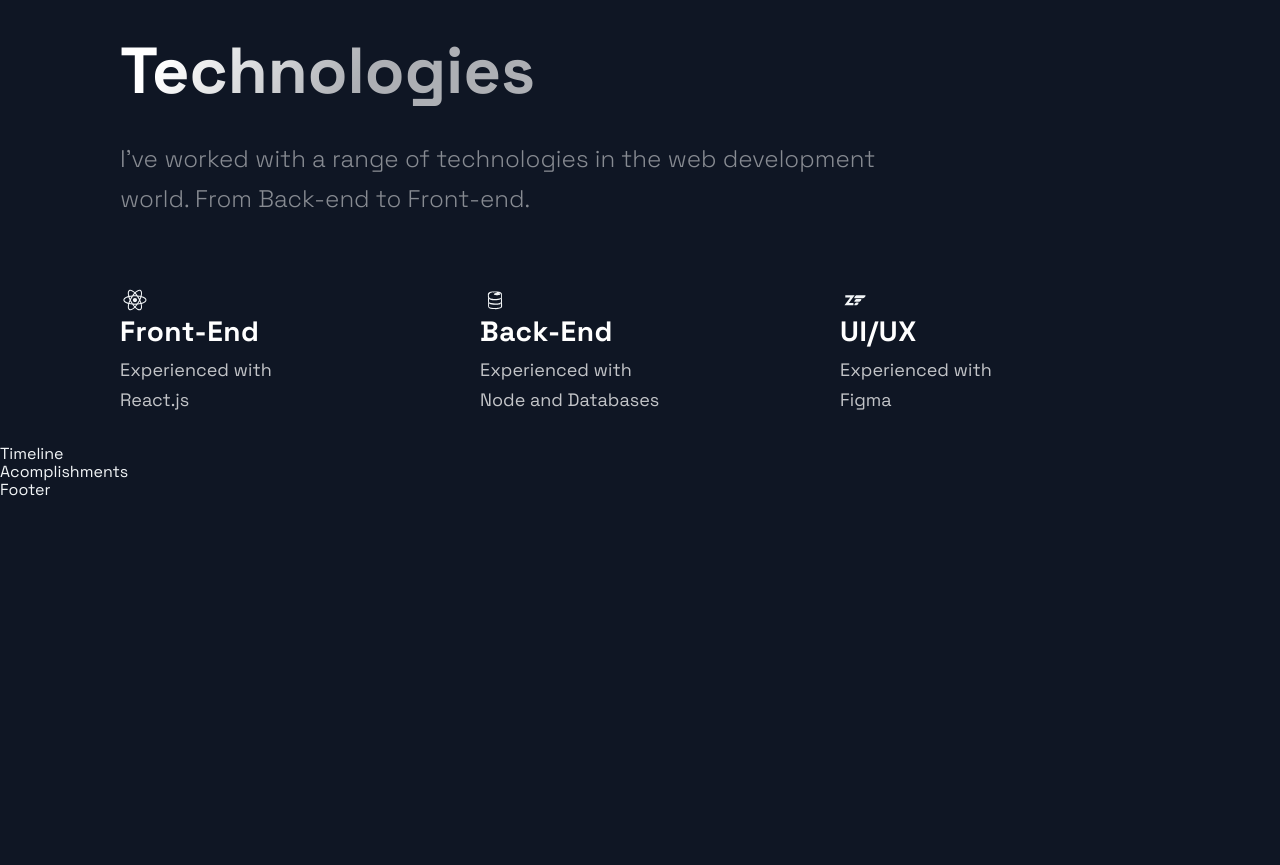
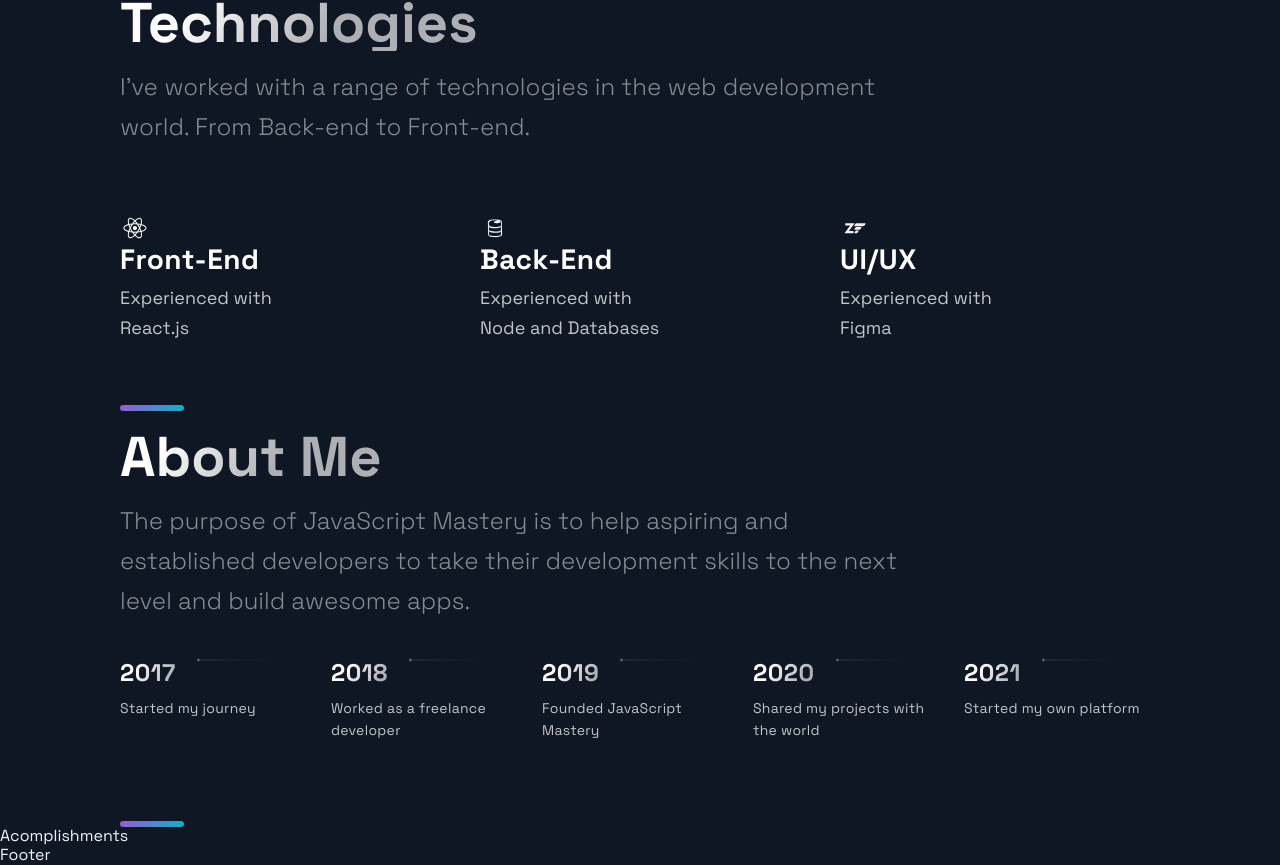
Before and after one commit to josephdsbr/portfolio-next, a Next.js app: page / in a window 1280 px wide. Shown: the part 2222-3087 px from the top of the page. Before the commit the page ends 2722 px from the top, so only its background shows below. Built offline with nearby package versions, Linux system fonts and the light colour scheme.

Commit message:
finishing timeline sector

```diff
--- a/src/components/Technologies/Technologies.tsx
+++ b/src/components/Technologies/Technologies.tsx
@@ -6,7 +6,8 @@
 const Technologies = () =>  (
   <Section nopadding id="tech">
     <SectionDivider />
-    <SectionTitle main>Technologies</SectionTitle>
+    <br />
+    <SectionTitle>Technologies</SectionTitle>
     <SectionText>
       I've worked with a range of technologies in the web development world.
       From Back-end to Front-end.
--- a/src/components/TimeLine/TimeLine.js
+++ /dev/null
@@ -1,52 +0,0 @@
-import React, { useState, useRef, useEffect } from 'react';
-
-import { CarouselButton, CarouselButtonDot, CarouselButtons, CarouselContainer, CarouselItem, CarouselItemImg, CarouselItemText, CarouselItemTitle, CarouselMobileScrollNode } from './TimeLineStyles';
-import { Section, SectionDivider, SectionText, SectionTitle } from '../../styles/GlobalComponents';
-import { TimeLineData } from '../../constants/constants';
-
-const TOTAL_CAROUSEL_COUNT = TimeLineData.length;
-
-const Timeline = () => {
-  // const [activeItem, setActiveItem] = useState(0);
-  // const carouselRef = useRef();
-
-  // const scroll = (node, left) => {
-  //   return node.scrollTo({ left, behavior: 'smooth' });
-  // }
-
-  // const handleClick = (e, i) => {
-  //   e.preventDefault();
-
-  //   if (carouselRef.current) {
-  //     const scrollLeft = Math.floor(carouselRef.current.scrollWidth * 0.7 * (i / TimeLineData.length));
-
-  //     scroll(carouselRef.current, scrollLeft);
-  //   }
-  // }
-
-  // const handleScroll = () => {
-  //   if (carouselRef.current) {
-  //     const index = Math.round((carouselRef.current.scrollLeft / (carouselRef.current.scrollWidth * 0.7)) * TimeLineData.length);
-
-  //     setActiveItem(index);
-  //   }
-  // }
-
-  // // snap back to beginning of scroll when window is resized
-  // // avoids a bug where content is covered up if coming from smaller screen
-  // useEffect(() => {
-  //   const handleResize = () => {
-  //     scroll(carouselRef.current, 0);
-  //   }
-
-  //   window.addEventListener('resize', handleResize);
-  // }, []);
-
-  return (
-    <div>
-      Timeline
-    </div>
-  );
-};
-
-export default Timeline;
--- /dev/null
+++ b/src/components/TimeLine/TimeLine.tsx
@@ -0,0 +1,120 @@
+import React, { useState, useRef, useEffect } from 'react';
+
+import { CarouselButton, CarouselButtonDot, CarouselButtons, CarouselContainer, CarouselItem, CarouselItemImg, CarouselItemText, CarouselItemTitle, CarouselMobileScrollNode } from './TimeLineStyles';
+import { Section, SectionDivider, SectionText, SectionTitle } from '../../styles/GlobalComponents';
+import { TimeLineData } from '../../constants/constants';
+
+const TOTAL_CAROUSEL_COUNT = TimeLineData.length;
+
+const Timeline = () => {
+  const [activeItem, setActiveItem] = useState(0);
+  const carouselRef = useRef();
+
+  const scroll = (node, left) => {
+    return node.scrollTo({ left, behavior: 'smooth' });
+  }
+
+  const handleClick = (e, i) => {
+    e.preventDefault();
+
+    if (carouselRef.current) {
+      const scrollLeft = Math.floor(carouselRef.current.scrollWidth * 0.7 * (i / TimeLineData.length));
+
+      scroll(carouselRef.current, scrollLeft);
+    }
+  }
+
+  const handleScroll = () => {
+    if (carouselRef.current) {
+      const index = Math.round((carouselRef.current.scrollLeft / (carouselRef.current.scrollWidth * 0.7)) * TimeLineData.length);
+
+      setActiveItem(index);
+    }
+  }
+
+  // snap back to beginning of scroll when window is resized
+  // avoids a bug where content is covered up if coming from smaller screen
+  useEffect(() => {
+    const handleResize = () => {
+      scroll(carouselRef.current, 0);
+    }
+
+    window.addEventListener('resize', handleResize);
+  }, []);
+
+  return (
+    <Section id="about">
+      <SectionDivider />
+      <br />
+      <SectionTitle>About Me</SectionTitle>
+      <SectionText>
+        The purpose of JavaScript Mastery is to help aspiring and established developers to take their development skills to the next level and build awesome apps.
+      </SectionText>
+      <CarouselContainer ref={carouselRef} onScroll={handleScroll}>
+        <>
+          {TimeLineData.map((item, index) => (
+            <CarouselMobileScrollNode key={index} final={index === TOTAL_CAROUSEL_COUNT - 1}>
+              <CarouselItem
+                index={index}
+                id={`carousel__item-${index}`}
+                active={activeItem}
+                onClick={(e) => handleClick(e, index)}
+              >
+              <CarouselItemTitle>
+                {item.year}
+                <CarouselItemImg
+                    width="208"
+                    height="6"
+                    viewBox="0 0 208 6"
+                    fill="none"
+                    xmlns="http://www.w3.org/2000/svg">
+                    <path
+                      fillRule="evenodd"
+                      clipRule="evenodd"
+                      d="M2.5 5.5C3.88071 5.5 5 4.38071 5 3V3.5L208 3.50002V2.50002L5 2.5V3C5 1.61929 3.88071 0.5 2.5 0.5C1.11929 0.5 0 1.61929 0 3C0 4.38071 1.11929 5.5 2.5 5.5Z"
+                      fill="url(#paint0_linear)"
+                      fillOpacity="0.33"
+                    />
+                    <defs>
+                      <linearGradient
+                        id="paint0_linear"
+                        x1="-4.30412e-10"
+                        y1="0.5"
+                        x2="208"
+                        y2="0.500295"
+                        gradientUnits="userSpaceOnUse">
+                        <stop stopColor="white" />
+                        <stop
+                          offset="0.79478"
+                          stopColor="white"
+                          stopOpacity="0"
+                        />
+                      </linearGradient>
+                    </defs>
+                  </CarouselItemImg>
+              </CarouselItemTitle>
+              <CarouselItemText>{item.text}</CarouselItemText>
+              </CarouselItem>
+            </CarouselMobileScrollNode>
+          ))}
+        </>
+      </CarouselContainer>
+      <CarouselButtons>
+        {TimeLineData.map((item, index) => (
+          <CarouselButton
+            key={index}
+            index={index}
+            active={activeItem}
+            onClick={(e) => handleClick(e, index)}
+            type="button"
+          >
+            <CarouselButtonDot active={activeItem} />
+          </CarouselButton>
+        ))}
+      </CarouselButtons>
+      <SectionDivider />
+    </Section>
+  );
+};
+
+export default Timeline;
```
Also changed, not shown: src/components/TimeLine/TimeLineStyles.ts (renamed from src/components/TimeLine/TimeLineStyles.js).
